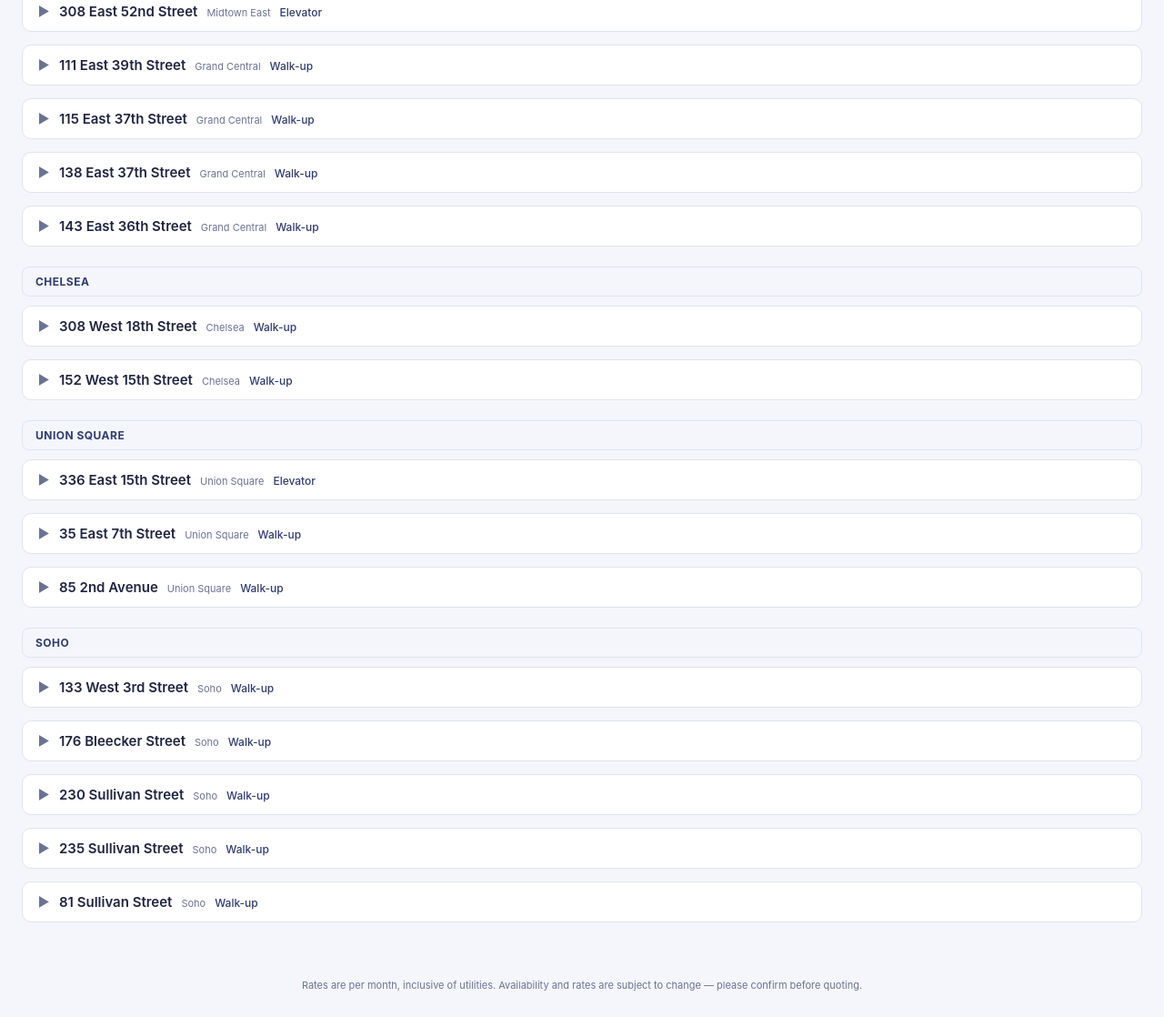
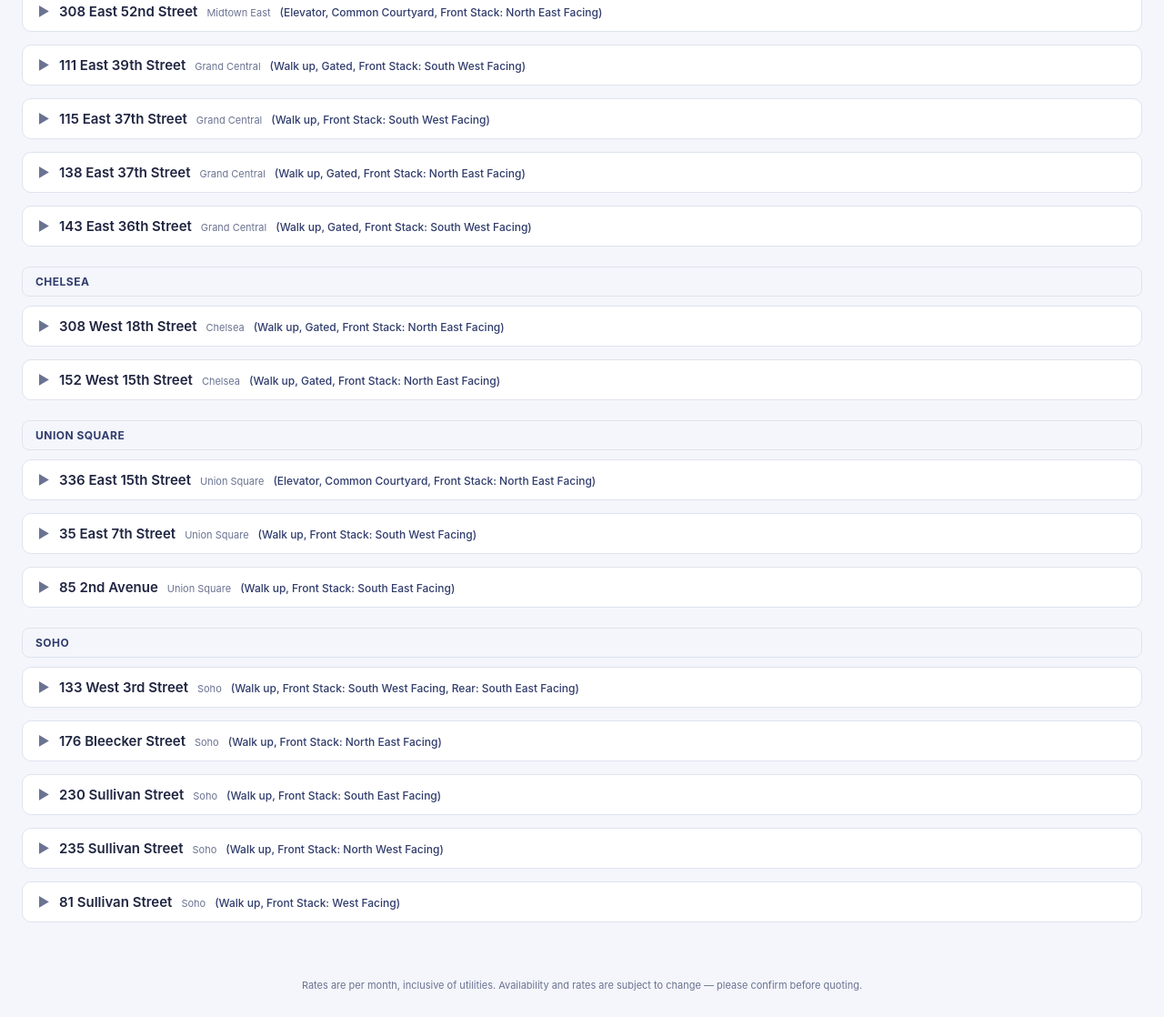
Before and after one commit to nysalesmgr/Heritage-NewYork-Brokers, a plain HTML site: page index.html in a window 1280 px wide. Shown: the part 202-1320 px from the top of the page at 91% size. Drawn offline with Linux system fonts and the light colour scheme.

Commit message:
Add files via upload

```diff
--- a/index.html
+++ b/index.html
@@ -119,6 +119,25 @@ function setAllCollapsed(collapse) {
   applyFilters();
 }
 
+// Building notes (kept here too, so they show even if the synced data lacks them).
+const FACING_FALLBACK = {
+  "308 East 52nd Street": "Elevator, Common Courtyard, Front Stack: North East Facing",
+  "111 East 39th Street": "Walk up, Gated, Front Stack: South West Facing",
+  "115 East 37th Street": "Walk up, Front Stack: South West Facing",
+  "138 East 37th Street": "Walk up, Gated, Front Stack: North East Facing",
+  "143 East 36th Street": "Walk up, Gated, Front Stack: South West Facing",
+  "336 East 15th Street": "Elevator, Common Courtyard, Front Stack: North East Facing",
+  "35 East 7th Street": "Walk up, Front Stack: South West Facing",
+  "85 2nd Avenue": "Walk up, Front Stack: South East Facing",
+  "308 West 18th Street": "Walk up, Gated, Front Stack: North East Facing",
+  "152 West 15th Street": "Walk up, Gated, Front Stack: North East Facing",
+  "230 Sullivan Street": "Walk up, Front Stack: South East Facing",
+  "176 Bleecker Street": "Walk up, Front Stack: North East Facing",
+  "133 West 3rd Street": "Walk up, Front Stack: South West Facing, Rear: South East Facing",
+  "81 Sullivan Street": "Walk up, Front Stack: West Facing",
+  "235 Sullivan Street": "Walk up, Front Stack: North West Facing",
+};
+
 let DATA = null;
 let PART = { buildings: [] };
 
@@ -187,7 +206,7 @@ function renderDashboard(data, f) {
     }).join("");
     out.push(`<div class="card${EXPANDED.has(b.name) ? "" : " collapsed"}"><div class="card-head" data-name="${esc(b.name)}" onclick="toggleCard(this)"><span class="chev">&#9660;</span><h2>${esc(b.name)}</h2>` +
       `<span class="tag">${esc(b.neighborhood || "")}</span>` +
-      `<span class="facing">${esc(b.facing ? "(" + b.facing + ")" : lift)}</span></div>` +
+      `<span class="facing">${esc((b.facing || FACING_FALLBACK[b.name]) ? "(" + (b.facing || FACING_FALLBACK[b.name]) + ")" : lift)}</span></div>` +
       `<div class="table-wrap"><table><thead><tr><th>Unit No</th><th>Category</th><th>Gender</th><th>Status</th>` +
       `<th class="r">Whole Apt<br>(Full Upfront)</th><th class="r">Option 3<br>(Full Upfront)</th><th class="r">Option 2<br>(2 Instalments)</th><th class="r">Option 1<br>(Monthly)</th>` +
       cols.map(c => `<th class="amen">${c[1]}</th>`).join("") +
```
